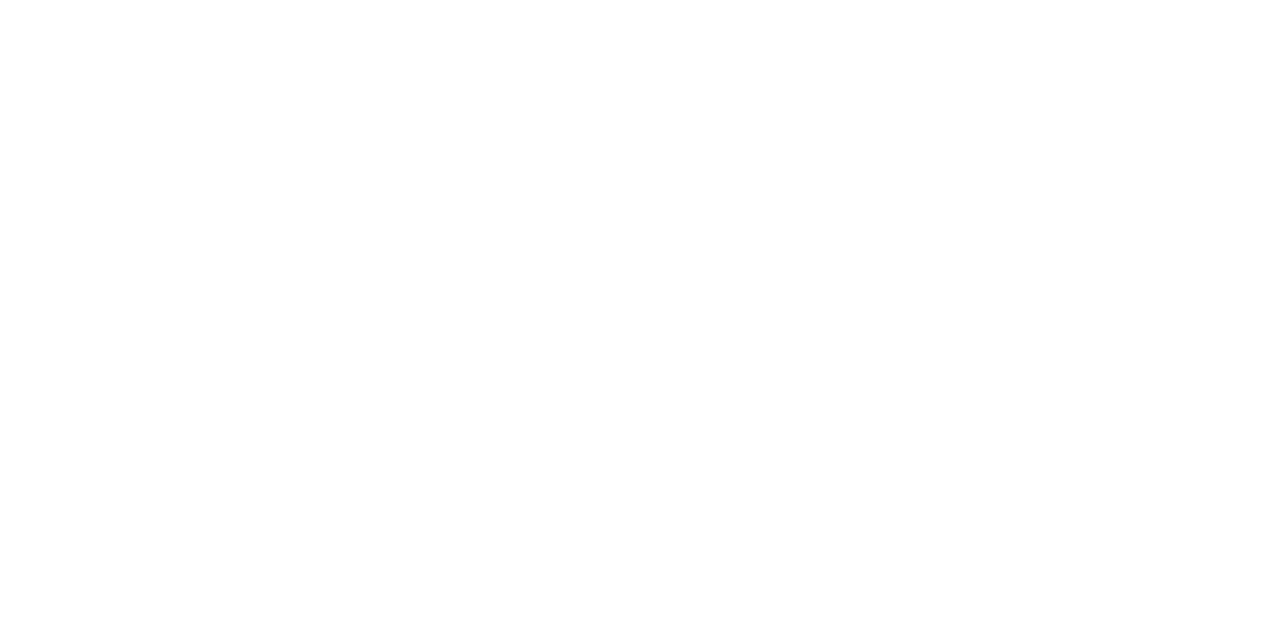
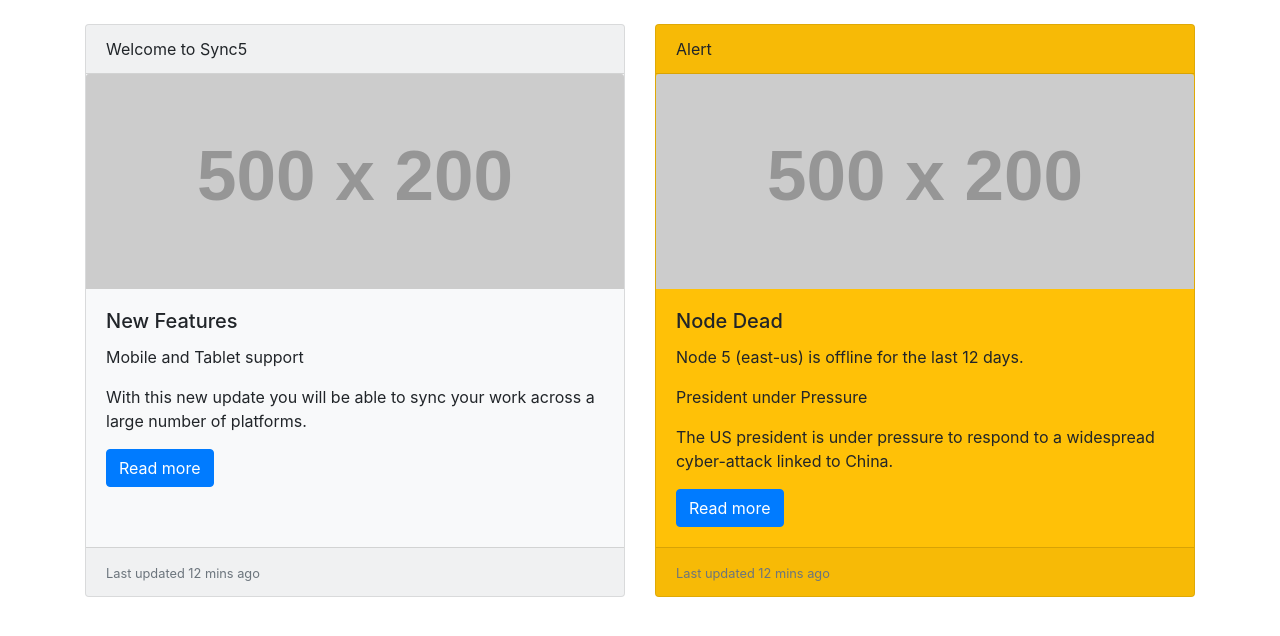
Before and after one commit to acciojob/bootstrap-card-Sandeepraina40, a website: page main.html in a window 1280 px wide. Drawn offline with nearby package versions, Linux system fonts and the light colour scheme; placeholder pictures from the web are drawn by us.

Commit message:
created a submission

```diff
--- a/main.html
+++ b/main.html
@@ -1,16 +1,63 @@
 <!DOCTYPE html>
+<html lang="en">
+<head>
+  <meta charset="UTF-8">
+  <title>Bootstrap Card Deck Example</title>
+  <!-- Bootstrap CSS -->
+  <link
+    href="https://stackpath.bootstrapcdn.com/bootstrap/4.5.2/css/bootstrap.min.css"
+    rel="stylesheet"
+  >
+</head>
+<body class="p-4">
 
-<html>
+  <div class="container">
+    <div class="card-deck">
 
-<head>
-	<link rel="stylesheet" href="styles.css">
-</head>
+      <!-- Card 1 -->
+      <div class="card bg-light">
+        <div class="card-header">
+          Welcome to Sync5
+        </div>
+        <img src="https://via.placeholder.com/500x200" class="card-img-top" alt="Sync Image">
+        <div class="card-body">
+          <h5 class="card-title">New Features</h5>
+          <p class="card-text">Mobile and Tablet support</p>
+          <p class="card-text">
+            With this new update you will be able to sync your work across a large number of platforms.
+          </p>
+          <a href="#" class="btn btn-primary">Read more</a>
+        </div>
+        <div class="card-footer">
+          <small class="text-muted">Last updated 12 mins ago</small>
+        </div>
+      </div>
 
-<body>
-	<!-- the entire body must be written by student -->
-    <script type="text/javascript" src="./script.js">
-</script>
+      <!-- Card 2 -->
+      <div class="card bg-warning">
+        <div class="card-header">
+          Alert
+        </div>
+        <img src="https://via.placeholder.com/500x200" class="card-img-top" alt="Alert Image">
+        <div class="card-body">
+          <h5 class="card-title">Node Dead</h5>
+          <p class="card-text">Node 5 (east-us) is offline for the last 12 days.</p>
+          <p class="card-text">President under Pressure</p>
+          <p class="card-text">
+            The US president is under pressure to respond to a widespread cyber-attack linked to China.
+          </p>
+          <a href="#" class="btn btn-primary">Read more</a>
+        </div>
+        <div class="card-footer">
+          <small class="text-muted">Last updated 12 mins ago</small>
+        </div>
+      </div>
 
+    </div>
+  </div>
+
+  <!-- Bootstrap JS and dependencies -->
+  <script src="https://code.jquery.com/jquery-3.5.1.slim.min.js"></script>
+  <script src="https://cdn.jsdelivr.net/npm/bootstrap@4.5.2/dist/js/bootstrap.bundle.min.js"></script>
 </body>
-
 </html>
```
